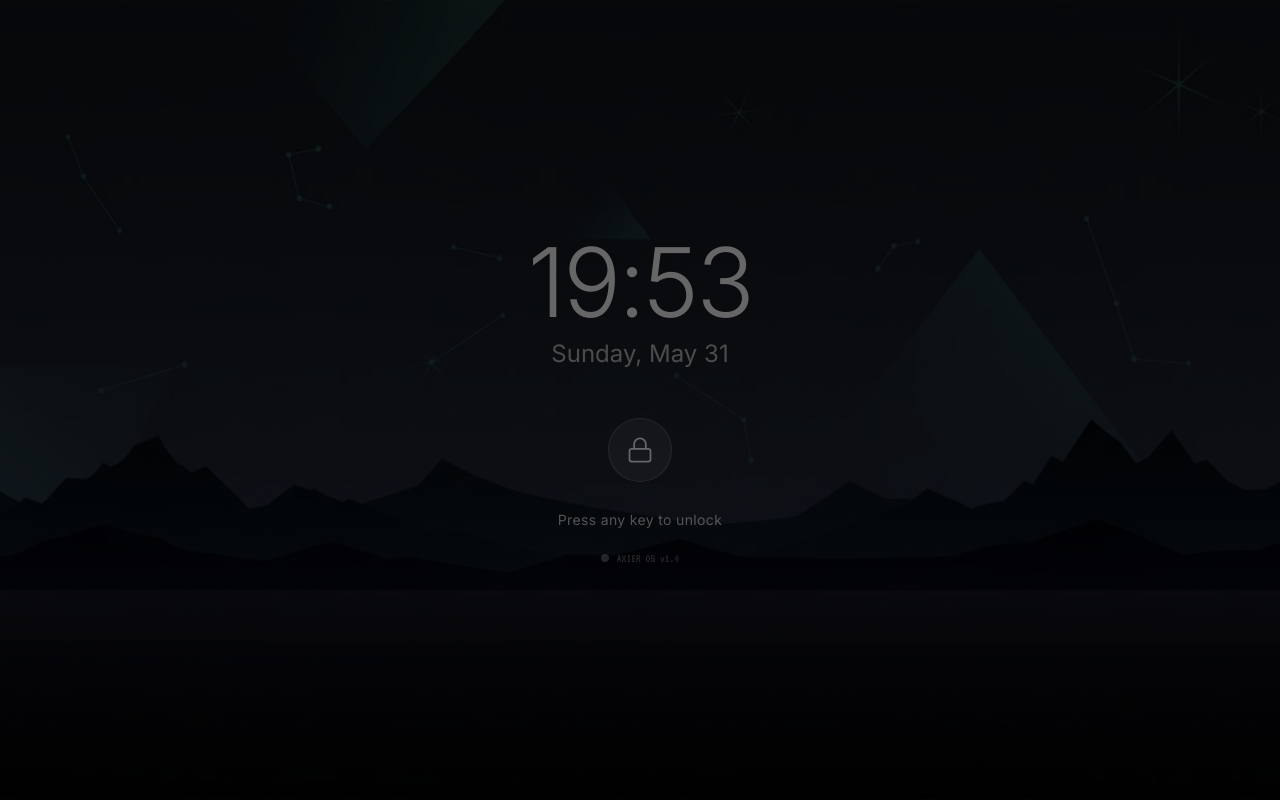
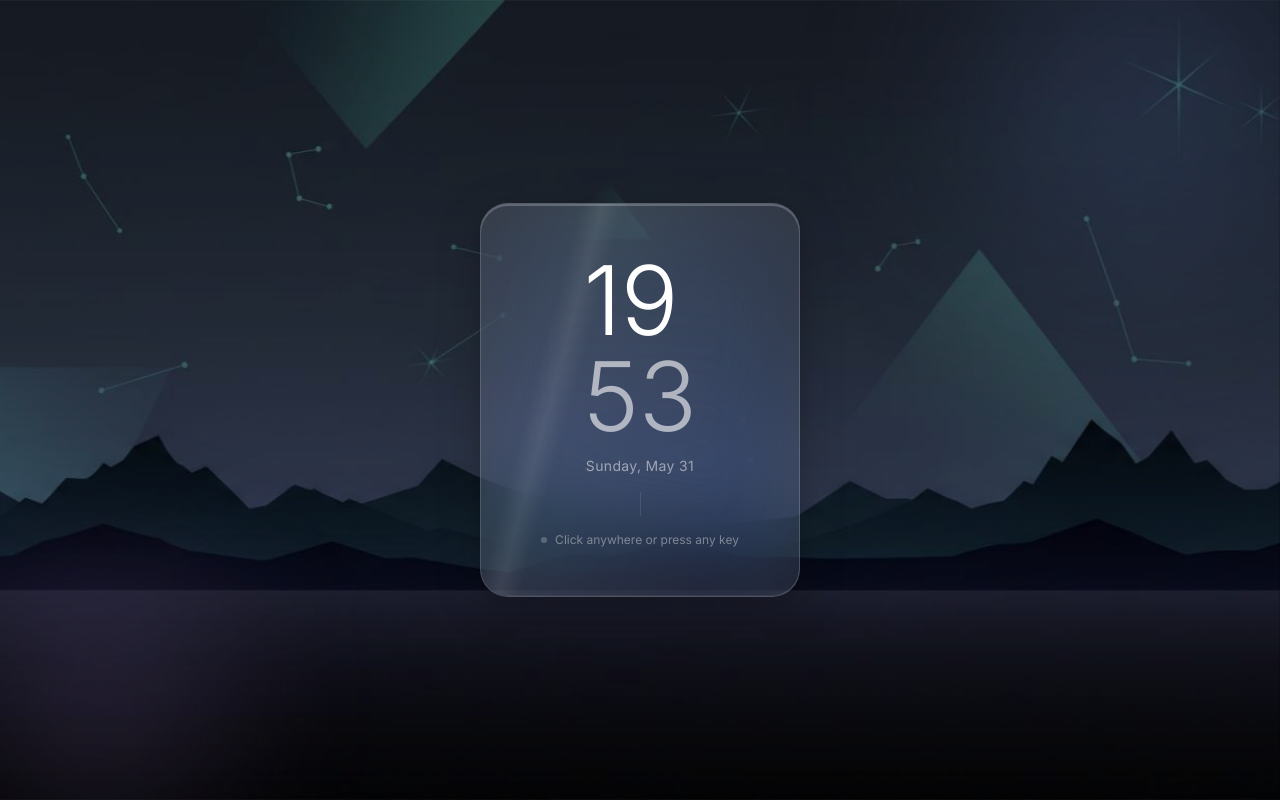
Before and after one commit to MMH-4ALL/axier-os, a React (Vite) app: page / in a window 1280 px wide. Built offline with nearby package versions, Linux system fonts and the light colour scheme.

Commit message:
Liquid glass UI system + lock screen redesign + boot removed

```diff
--- a/src/App.css
+++ b/src/App.css
@@ -145,3 +145,155 @@ html, body, #root {
   0%, 100% { transform: translateY(0); }
   50% { transform: translateY(-8px); }
 }
+
+/* ===== LIQUID GLASS SYSTEM ===== */
+
+/* Base glass panel */
+.glass {
+  background: rgba(255, 255, 255, 0.06);
+  backdrop-filter: blur(32px) saturate(180%);
+  -webkit-backdrop-filter: blur(32px) saturate(180%);
+  border: 1px solid rgba(255, 255, 255, 0.12);
+  box-shadow:
+    0 8px 32px rgba(0, 0, 0, 0.24),
+    0 2px 8px rgba(0, 0, 0, 0.12),
+    inset 0 1px 0 rgba(255, 255, 255, 0.18),
+    inset 0 -1px 0 rgba(255, 255, 255, 0.04);
+}
+
+/* Dark surface variant */
+.glass-dark {
+  background: rgba(10, 10, 20, 0.42);
+  backdrop-filter: blur(32px) saturate(160%);
+  -webkit-backdrop-filter: blur(32px) saturate(160%);
+  border: 1px solid rgba(255, 255, 255, 0.08);
+  box-shadow:
+    0 8px 40px rgba(0, 0, 0, 0.48),
+    0 2px 12px rgba(0, 0, 0, 0.20),
+    inset 0 1px 0 rgba(255, 255, 255, 0.10),
+    inset 0 -1px 0 rgba(255, 255, 255, 0.03);
+}
+
+/* Light / glassmorphism accent card */
+.glass-card {
+  background: rgba(255, 255, 255, 0.10);
+  backdrop-filter: blur(40px) saturate(200%);
+  -webkit-backdrop-filter: blur(40px) saturate(200%);
+  border: 1px solid rgba(255, 255, 255, 0.18);
+  box-shadow:
+    0 12px 48px rgba(0, 0, 0, 0.20),
+    0 4px 16px rgba(0, 0, 0, 0.10),
+    inset 0 2px 0 rgba(255, 255, 255, 0.22),
+    inset 0 -1px 0 rgba(255, 255, 255, 0.06);
+}
+
+/* Menu / dropdown — slightly more opaque */
+.glass-menu {
+  background: rgba(14, 14, 26, 0.52);
+  backdrop-filter: blur(40px) saturate(180%);
+  -webkit-backdrop-filter: blur(40px) saturate(180%);
+  border: 1px solid rgba(255, 255, 255, 0.09);
+  box-shadow:
+    0 16px 64px rgba(0, 0, 0, 0.56),
+    0 4px 16px rgba(0, 0, 0, 0.20),
+    inset 0 1px 0 rgba(255, 255, 255, 0.12);
+}
+
+/* Top-level overlay (notebooks, modals) */
+.glass-modal {
+  background: rgba(8, 8, 18, 0.68);
+  backdrop-filter: blur(56px) saturate(160%);
+  -webkit-backdrop-filter: blur(56px) saturate(160%);
+  border: 1px solid rgba(255, 255, 255, 0.07);
+  box-shadow:
+    0 24px 80px rgba(0, 0, 0, 0.72),
+    0 8px 32px rgba(0, 0, 0, 0.32),
+    inset 0 1px 0 rgba(255, 255, 255, 0.09);
+}
+
+/* Liquid shine sweep */
+@keyframes glass-shine {
+  0%   { background-position: -200% center; }
+  100% { background-position: 200% center; }
+}
+
+.giquid-shine::before {
+  content: '';
+  position: absolute;
+  inset: 0;
+  border-radius: inherit;
+  background: linear-gradient(
+    105deg,
+    transparent 30%,
+    rgba(255, 255, 255, 0.06) 48%,
+    rgba(255, 255, 255, 0.14) 50%,
+    rgba(255, 255, 255, 0.06) 52%,
+    transparent 70%
+  );
+  background-size: 300% 100%;
+  animation: glass-shine 5s ease-in-out infinite;
+  pointer-events: none;
+}
+
+/* Glass button */
+.glass-btn {
+  background: rgba(255, 255, 255, 0.08);
+  backdrop-filter: blur(16px);
+  -webkit-backdrop-filter: blur(16px);
+  border: 1px solid rgba(255, 255, 255, 0.13);
+  box-shadow:
+    0 2px 8px rgba(0, 0, 0, 0.14),
+    inset 0 1px 0 rgba(255, 255, 255, 0.16);
+  transition: background 0.2s, box-shadow 0.2s, transform 0.15s;
+}
+.glass-btn:hover {
+  background: rgba(255, 255, 255, 0.13);
+  box-shadow:
+    0 4px 16px rgba(0, 0, 0, 0.18),
+    inset 0 1px 0 rgba(255, 255, 255, 0.22);
+  transform: translateY(-1px);
+}
+.glass-btn:active {
+  background: rgba(255, 255, 255, 0.06);
+  transform: translateY(0);
+}
+
+/* Floating orbs for lock screen atmosphere */
+@keyframes orb-drift {
+  0%, 100% { transform: translate(0, 0) scale(1); }
+  33%       { transform: translate(30px, -20px) scale(1.05); }
+  66%       { transform: translate(-20px, 15px) scale(0.97); }
+}
+
+.orbs {
+  position: fixed;
+  inset: 0;
+  pointer-events: none;
+  overflow: hidden;
+  z-index: 0;
+}
+.orbs::before,
+.orbs::after {
+  content: '';
+  position: absolute;
+  border-radius: 50%;
+  filter: blur(80px);
+  opacity: 0.35;
+  animation: orb-drift 14s ease-in-out infinite;
+}
+.orbs::before {
+  width: 480px;
+  height: 480px;
+  background: radial-gradient(circle, #7aa2f7, transparent 70%);
+  top: -120px;
+  right: -80px;
+}
+.orbs::after {
+  width: 360px;
+  height: 360px;
+  background: radial-gradient(circle, #bb9af7, transparent 70%);
+  bottom: -60px;
+  left: -60px;
+  animation-delay: -7s;
+  animation-duration: 18s;
+}
--- a/src/App.tsx
+++ b/src/App.tsx
@@ -1,5 +1,4 @@
 import { OSProvider, useOS } from '@/store/OSContext';
-import BootScreen from '@/components/BootScreen';
 import LockScreen from '@/components/LockScreen';
 import Desktop from '@/components/Desktop';
 import { useEffect } from 'react';
@@ -8,27 +7,16 @@ import './App.css';
 function AxierOS() {
   const { state, dispatch } = useOS();
 
+  // Skip boot — go straight to lock screen on first load
   useEffect(() => {
     if (state.view === 'boot') {
-      const phases = [1, 2, 3, 4, 5];
-      let idx = 0;
-      const interval = setInterval(() => {
-        if (idx < phases.length) {
-          dispatch({ type: 'SET_BOOT_PHASE', phase: phases[idx] });
-          idx++;
-        } else {
-          clearInterval(interval);
-          dispatch({ type: 'SET_VIEW', view: 'lock' });
-        }
-      }, state.settings.bootAnimation ? 800 : 100);
-      return () => clearInterval(interval);
+      dispatch({ type: 'SET_VIEW', view: 'lock' });
     }
-  }, [state.view, state.settings.bootAnimation, dispatch]);
+  }, [state.view, dispatch]);
 
   return (
     <div className="w-screen h-screen overflow-hidden bg-black relative select-none">
-      {state.view === 'boot' && <BootScreen />}
-      {state.view === 'lock' && <LockScreen />}
+      {(state.view === 'boot' || state.view === 'lock') && <LockScreen />}
       {state.view === 'desktop' && <Desktop />}
     </div>
   );
--- a/src/components/LockScreen.tsx
+++ b/src/components/LockScreen.tsx
@@ -1,91 +1,120 @@
 import { useOS } from '@/store/OSContext';
-import { useState, useEffect, useCallback } from 'react';
+import { useState, useEffect } from 'react';
 
 export default function LockScreen() {
   const { state, dispatch } = useOS();
   const [time, setTime] = useState(new Date());
-  const [showLogin, setShowLogin] = useState(false);
+  const [unlocked, setUnlocked] = useState(false);
 
   useEffect(() => {
     const interval = setInterval(() => setTime(new Date()), 1000);
     return () => clearInterval(interval);
   }, []);
 
-  const handleUnlock = useCallback(() => {
-    setShowLogin(true);
+  const handleUnlock = () => {
+    setUnlocked(true);
     setTimeout(() => {
       dispatch({ type: 'SET_VIEW', view: 'desktop' });
     }, 600);
-  }, [dispatch]);
+  };
 
   useEffect(() => {
-    const handleKey = () => handleUnlock();
-    window.addEventListener('keydown', handleKey);
-    window.addEventListener('click', handleKey);
-    return () => {
-      window.removeEventListener('keydown', handleKey);
-      window.removeEventListener('click', handleKey);
-    };
-  }, [handleUnlock]);
+    const onKey = () => handleUnlock();
+    window.addEventListener('keydown', onKey);
+    return () => window.removeEventListener('keydown', onKey);
+    // eslint-disable-next-line react-hooks/exhaustive-deps
+  }, []);
 
   const wallpaper = state.settings.wallpaper;
-  const wpData = wallpaper.startsWith('gradient')
-    ? null
-    : wallpaper.startsWith('solid')
-    ? null
-    : { url: `/wallpapers/${wallpaper}.jpg` };
+  const wpData = wallpaper.startsWith('gradient') || wallpaper.startsWith('solid') ? null : { url: `/wallpapers/${wallpaper}.jpg` };
 
   const bgStyle = wallpaper.startsWith('gradient')
     ? { background: wallpaper }
-    : wallpaper.startsWith('solid')
-    ? { background: '#0f1117' }
     : wpData
     ? { backgroundImage: `url(${wpData.url})`, backgroundSize: 'cover', backgroundPosition: 'center' }
-    : { background: '#0f1117' };
+    : { background: 'linear-gradient(135deg, #0a0a1a 0%, #1a1030 50%, #0d1a2a 100%)' };
+
+  const hour = time.toLocaleTimeString('en-US', {
+    hour: state.settings.clockFormat === '12h' ? 'numeric' : '2-digit',
+    minute: '2-digit',
+    hour12: state.settings.clockFormat === '12h',
+  });
 
   return (
     <div
-      className="fixed inset-0 z-50 flex flex-col items-center justify-center transition-all duration-700"
-      style={{
-        ...bgStyle,
-        filter: showLogin ? 'brightness(2) blur(20px)' : 'brightness(0.4)',
-        opacity: showLogin ? 0 : 1,
-      }}
+      className="fixed inset-0 z-50 flex items-center justify-center select-none cursor-pointer"
+      style={bgStyle}
+      onClick={handleUnlock}
     >
-      <div className="absolute inset-0 bg-black/50" />
+      {/* Atmosphere orbs */}
+      <div className="orbs" />
 
-      <div className="relative z-10 text-center">
-        {/* Time */}
-        <div className="text-white font-light mb-2" style={{ fontFamily: 'var(--font-sans)' }}>
-          <div className="text-7xl sm:text-8xl tracking-tight">
-            {time.toLocaleTimeString('en-US', {
-              hour: state.settings.clockFormat === '12h' ? 'numeric' : '2-digit',
-              minute: '2-digit',
-              hour12: state.settings.clockFormat === '12h',
-            })}
-          </div>
-          <div className="text-xl sm:text-2xl text-white/70 mt-2 font-normal">
-            {time.toLocaleDateString('en-US', { weekday: 'long', month: 'long', day: 'numeric' })}
-          </div>
+      {/* Dark veil */}
+      <div className="absolute inset-0 bg-black/30" />
+
+      {/* Main glass card */}
+      <div
+        className="relative z-10 glass-card rounded-[28px] px-14 py-12 flex flex-col items-center gap-1"
+        style={{
+          minWidth: '320px',
+          animation: unlocked
+            ? 'glass-unlock 0.6s cubic-bezier(0.4, 0, 0.2, 1) forwards'
+            : 'glass-enter 0.9s cubic-bezier(0.22, 1, 0.36, 1) forwards',
+        }}
+      >
+        {/* Shine sweep */}
+        <div className="absolute inset-0 rounded-[28px] overflow-hidden pointer-events-none">
+          <div
+            style={{
+              content: '',
+              position: 'absolute',
+              inset: 0,
+              borderRadius: 'inherit',
+              background: 'linear-gradient(105deg, transparent 30%, rgba(255,255,255,0.05) 48%, rgba(255,255,255,0.12) 50%, rgba(255,255,255,0.05) 52%, transparent 70%)',
+              backgroundSize: '300% 100%',
+              animation: 'glass-shine 4s ease-in-out infinite',
+            }}
+          />
         </div>
 
-        {/* Unlock Prompt */}
-        <div className="mt-12 flex flex-col items-center gap-3">
-          <div className="w-16 h-16 rounded-full bg-white/10 backdrop-blur-md flex items-center justify-center border border-white/20 mb-4">
-            <svg width="28" height="28" viewBox="0 0 24 24" fill="none" stroke="white" strokeWidth="1.5">
-              <rect x="3" y="11" width="18" height="11" rx="2" />
-              <path d="M7 11V7a5 5 0 0 1 10 0v4" />
-            </svg>
-          </div>
-          <p className="text-white/80 text-sm tracking-wide">Press any key to unlock</p>
-          <div className="flex items-center gap-2 mt-2">
-            <div className="w-2 h-2 rounded-full bg-white/40 boot-pulse" />
-            <span className="text-white/40 text-xs" style={{ fontFamily: 'var(--font-mono)' }}>
-              AXIER OS v1.0
-            </span>
-          </div>
+        {/* Time */}
+        <div
+          className="text-white font-light tracking-tight leading-none"
+          style={{ fontFamily: 'var(--font-sans)' }}
+        >
+          <div className="text-8xl">{hour.split(':')[0]}</div>
+          <div className="text-8xl text-white/60">{hour.split(':').slice(1).join(':')}</div>
+        </div>
+
+        {/* Date */}
+        <div className="text-white/50 text-sm mt-2 font-normal tracking-wide">
+          {time.toLocaleDateString('en-US', { weekday: 'long', month: 'long', day: 'numeric' })}
+        </div>
+
+        {/* Divider */}
+        <div className="w-px h-6 bg-white/10 my-3" />
+
+        {/* Unlock hint */}
+        <div className="flex items-center gap-2 text-white/40 text-xs">
+          <div className="w-1.5 h-1.5 rounded-full bg-white/30 animate-pulse" />
+          <span>Click anywhere or press any key</span>
         </div>
       </div>
+
+      <style>{`
+        @keyframes glass-enter {
+          from { opacity: 0; transform: scale(0.88) translateY(16px); }
+          to   { opacity: 1; transform: scale(1) translateY(0); }
+        }
+        @keyframes glass-unlock {
+          0%   { opacity: 1; transform: scale(1) translateY(0); filter: blur(0px); }
+          100% { opacity: 0; transform: scale(1.06) translateY(-8px); filter: blur(12px); }
+        }
+        @keyframes glass-shine {
+          0%   { background-position: -200% center; }
+          100% { background-position: 200% center; }
+        }
+      `}</style>
     </div>
   );
 }
```
Also changed, not shown: src/components/Desktop.tsx (+3 -7 lines), src/components/Dock.tsx (+6 -5 lines), src/components/NotificationCenter.tsx (+5 -3 lines), src/components/TopBar.tsx (+9 -11 lines), src/components/Window.tsx (+16 -12 lines).
